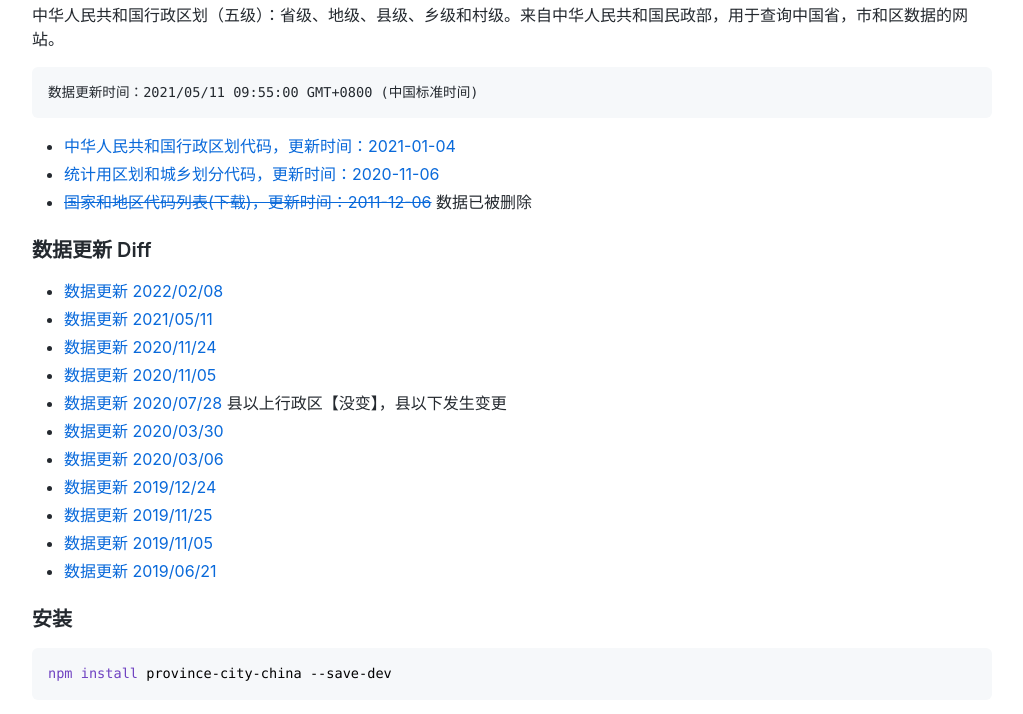
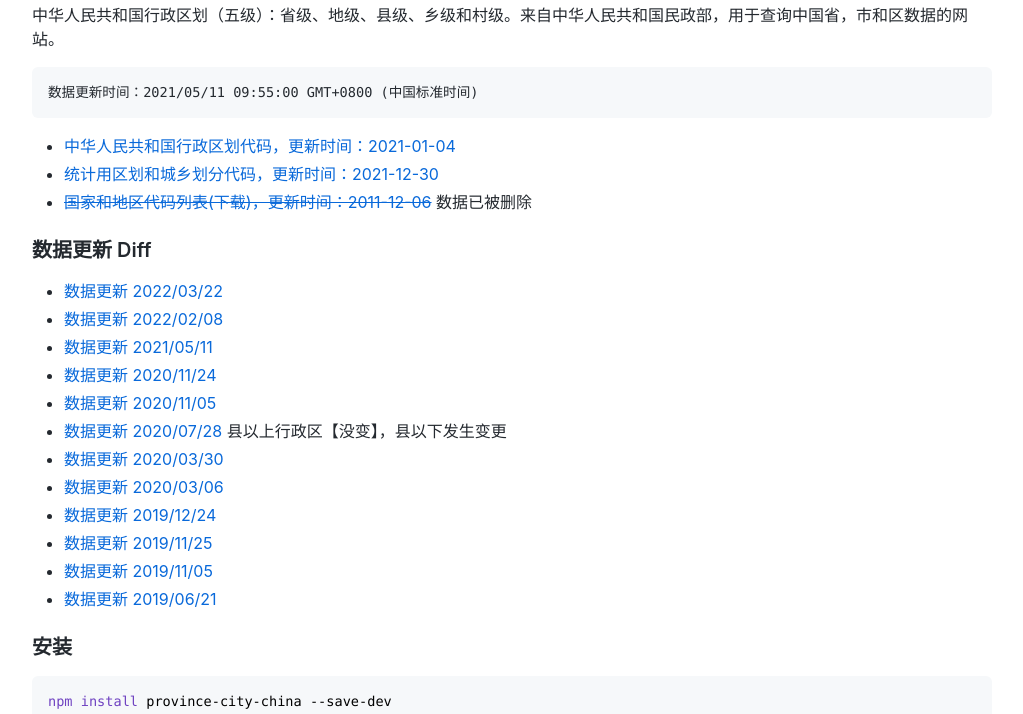
Before and after one commit to uiwjs/province-city-china, a plain HTML site: page index.htm in a window 1280 px wide. Shown: the part 1034-1748 px from the top of the page, without its empty margins (128-1151 px from the left). Drawn offline with Linux system fonts and the light colour scheme.

Commit message:
v8.2.0 doc: Update README.md 1466417e141d0243ffaa54fde4bd34b99e4fab67

```diff
--- a/index.htm
+++ b/index.htm
@@ -822,11 +822,12 @@ color: #0a53c1;
 " class="copied"><svg class="octicon-copy" aria-hidden="true" viewBox="0 0 16 16" fill="currentColor" height="12" width="12"><path fill-rule="evenodd" d="M0 6.75C0 5.784.784 5 1.75 5h1.5a.75.75 0 010 1.5h-1.5a.25.25 0 00-.25.25v7.5c0 .138.112.25.25.25h7.5a.25.25 0 00.25-.25v-1.5a.75.75 0 011.5 0v1.5A1.75 1.75 0 019.25 16h-7.5A1.75 1.75 0 010 14.25v-7.5z"></path><path fill-rule="evenodd" d="M5 1.75C5 .784 5.784 0 6.75 0h7.5C15.216 0 16 .784 16 1.75v7.5A1.75 1.75 0 0114.25 11h-7.5A1.75 1.75 0 015 9.25v-7.5zm1.75-.25a.25.25 0 00-.25.25v7.5c0 .138.112.25.25.25h7.5a.25.25 0 00.25-.25v-7.5a.25.25 0 00-.25-.25h-7.5z"></path></svg><svg class="octicon-check" aria-hidden="true" viewBox="0 0 16 16" fill="currentColor" height="12" width="12"><path fill-rule="evenodd" d="M13.78 4.22a.75.75 0 010 1.06l-7.25 7.25a.75.75 0 01-1.06 0L2.22 9.28a.75.75 0 011.06-1.06L6 10.94l6.72-6.72a.75.75 0 011.06 0z"></path></svg></div></pre>
       <ul>
         <li><a href="http://www.mca.gov.cn/article/sj/xzqh/2020/">中华人民共和国行政区划代码，更新时间：2021-01-04</a></li>
-        <li><a href="http://www.stats.gov.cn/tjsj/tjbz/tjyqhdmhcxhfdm/">统计用区划和城乡划分代码，更新时间：2020-11-06</a></li>
+        <li><a href="http://www.stats.gov.cn/tjsj/tjbz/tjyqhdmhcxhfdm/">统计用区划和城乡划分代码，更新时间：2021-12-30</a></li>
         <li><a href="http://www.mohrss.gov.cn/SYrlzyhshbzb/zhuanti/jinbaogongcheng/Jbgcbiaozhunguifan/201112/t20111206_47429.html"><del>国家和地区代码列表(下载)，更新时间：2011-12-06</del></a> 数据已被删除</li>
       </ul>
       <h3 id="数据更新-diff"><a class="anchor" aria-hidden="true" tabindex="-1" href="#数据更新-diff"><span class="octicon octicon-link"></span></a>数据更新 Diff</h3>
       <ul>
+        <li><a href="https://github.com/uiwjs/province-city-china/compare/v8.1.0...v8.2.0">数据更新 2022/03/22</a></li>
         <li><a href="https://github.com/uiwjs/province-city-china/compare/v8.0.0...v8.1.0">数据更新 2022/02/08</a></li>
         <li><a href="https://github.com/uiwjs/province-city-china/compare/v7.1.3...v8.0.0">数据更新 2021/05/11</a></li>
         <li><a href="https://github.com/uiwjs/province-city-china/compare/v6.1.1...v7.1.3">数据更新 2020/11/24</a></li>
```
